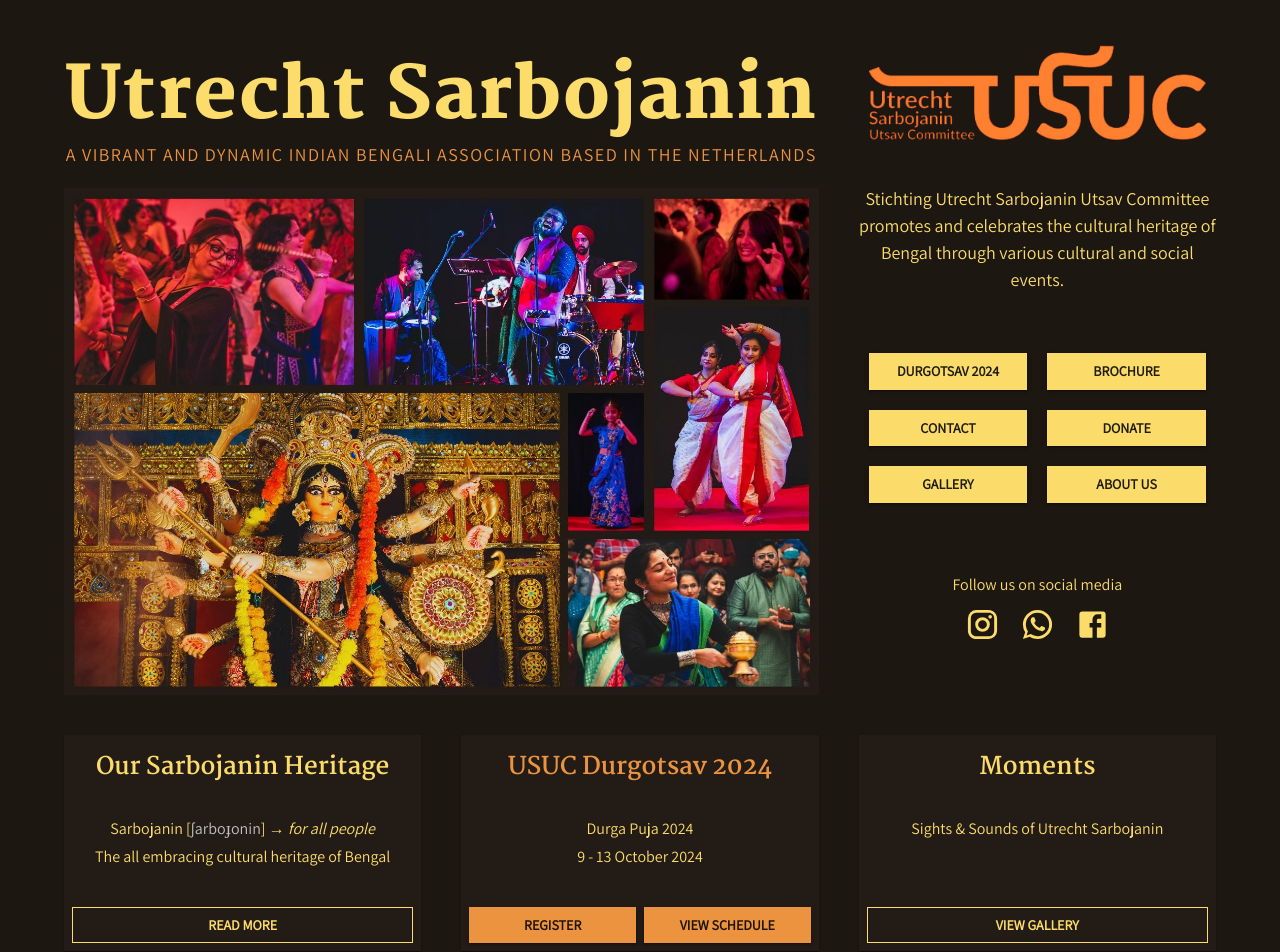
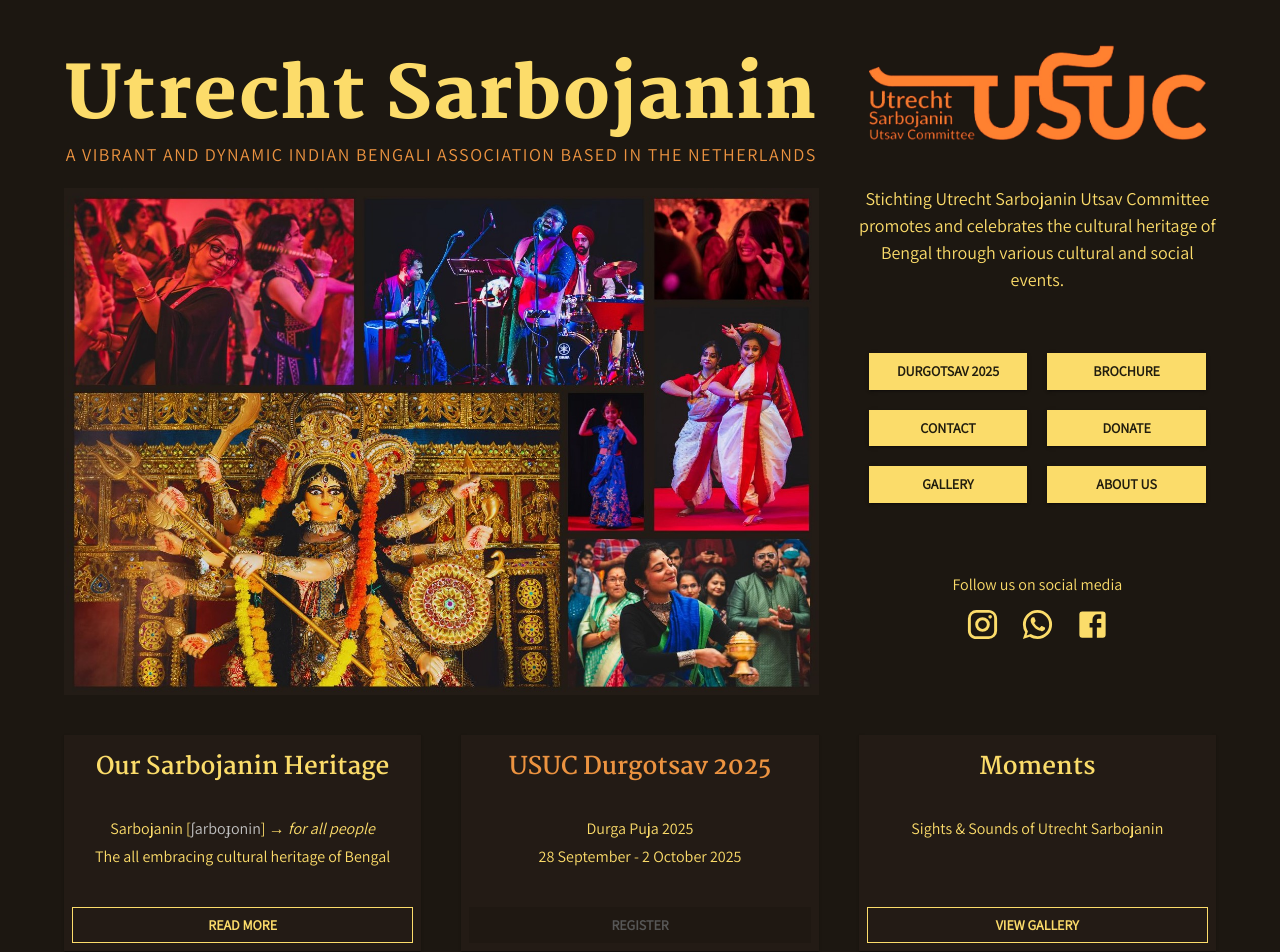
Before and after one commit to Utrecht-Sarbojanin/usuc-website, a React (Create React App) app: page /#/ in a window 1280 px wide. Shown: the top 952 px of the page. Built offline with nearby package versions, Linux system fonts and the light colour scheme.

Commit message:
Made changes from Durgotsav 2024 to Durgotsav 2025

```diff
--- a/src/App.tsx
+++ b/src/App.tsx
@@ -10,7 +10,7 @@
 import { Home } from './components/pages/Home';
 import { About } from './components/pages/About';
 import { Contact } from './components/pages/Contact';
-import { Durgotsav2024 } from './components/pages/Durgotsav2024';
+import { Durgotsav2025 } from './components/pages/Durgotsav2025';
 import { Sarbojanin } from './components/pages/Sarbojanin';
 import { Donation } from './components/pages/Donation';
 import { Registration } from './components/pages/Registration';
@@ -30,7 +30,7 @@
           <Route path="/home" element={<Home />} />
           <Route path="/about" element={<About />} />
           <Route path="/contact" element={<Contact />} />
-          <Route path="/durgotsav2024" element={<Durgotsav2024 />} />
+          <Route path="/durgotsav2025" element={<Durgotsav2025 />} />
           <Route path="/sarbojanin" element={<Sarbojanin />} />
           <Route path="/register" element={<Registration />} />
           <Route path="/donate" element={<Donation />} />
--- a/src/components/PageContainer.tsx
+++ b/src/components/PageContainer.tsx
@@ -161,7 +161,7 @@
         <List>
           {[
             { name: 'Home', link: '' },
-            { name: 'Durgotsav 2024', link: 'durgotsav2024' },
+            { name: 'Durgotsav 2025', link: 'Durgotsav2025' },
             { name: 'Brochure', link: '' },
             { name: 'Gallery', link: 'gallery' },
             // { name: 'Registration', link: 'register' },
--- a/src/components/pages/Durgotsav2024.tsx
+++ b/src/components/pages/Durgotsav2025.tsx
@@ -9,9 +9,9 @@
 import { PageContainer, theme } from '../PageContainer';
 import { ImageCredit } from '../ImageCredit';
 
-export const Durgotsav2024 = () => {
+export const Durgotsav2025 = () => {
   return (
-    <PageContainer title={'Durgotsav 2024'}>
+    <PageContainer title={'Durgotsav 2025'}>
       <Grid item xs={12} lg={7}>
         <Typography
           sx={{
@@ -28,7 +28,7 @@
           <br /> USUC is a non-profit organization run by donations, and also
           looks for opportunities to support charitable causes. One of the
           biggest events in 2024 that is going to be organized by USUC will be the Utrecht Sarbojanin
-          Durgotsav between 9 - 13 October (5 days).
+          Durgotsav between 28 September - 2 October (5 days).
           <br />
           <br />
           Durga Puja also celebrated as Navratri or Dussehra festival is an
@@ -99,7 +99,7 @@
           variant="body1"
           align="justify"
           component="p">
-          Utrecht Sarbojanin Durgotsav 9 - 13 October 2024 will be a 5-day long
+          Utrecht Sarbojanin Durgotsav 28 September - 2 October 2024 will be a 5-day long
           festival and we aim to deliver a spectacular event and one of the
           biggest Indian International Festivals in the Netherlands. This is an
           excellent opportunity for people to experience the rich multicultural
@@ -137,13 +137,16 @@
           align="center"
           color={'secondary'}
           component="p">
-          <b>
-            For detailed schedule of Durga Puja 2024 : Click{' '}
+          {/*<b>
+            For detailed schedule of Durga Puja 2025 : Click{' '}
             <Link
               sx={{ textDecoration: 'none', color: '#87ceeb' }}
               href="/#/event-schedule">
               here
             </Link>
+          </b>*/}
+          <b>
+            Detailed schedule of Durga Puja 2025 will be published soon.
           </b>
           <br/>
           <br/>
@@ -157,13 +160,16 @@
           align="center"
           color={'secondary'}
           component="p">
-          <b>
+          {/*<b>
             Registration and ticketing are open now : Click{' '}
             <Link
               sx={{ textDecoration: 'none', color: '#87ceeb' }}
               href="/#/register">
               here
             </Link>
+          </b>*/}
+          <b>
+            Registration and ticketing will open soon : coming soon
           </b>
         </Typography>
       </Grid>
--- a/src/components/pages/Home.tsx
+++ b/src/components/pages/Home.tsx
@@ -21,6 +21,7 @@
 import EmailIcon from '@mui/icons-material/Email';
 import { useNavigate } from 'react-router-dom';
 import { Logo } from '../Logo';
+import { isDisabled } from '@testing-library/user-event/dist/utils';
 
 const theme: Theme = createTheme(themeOptions);
 
@@ -225,9 +226,9 @@
           fullWidth
           variant="contained"
           onClick={() => {
-            navigateTo('durgotsav2024');
+            navigateTo('Durgotsav2025');
           }}>
-          Durgotsav 2024
+          Durgotsav 2025
         </Button>
       </Grid>
       <Grid sx={{ padding: '10px' }} item xs={6}>
@@ -328,7 +329,7 @@
           <Line>{'Celebration 2024'}</Line>
           <Line>{'14 April 2024'}</Line>
         </InfoCard>*/}
-        {/* <InfoCard
+        {/*<InfoCard
             title={'Puja Nirghonto'}
             buttons={[
               {
@@ -337,21 +338,17 @@
                 type: 'outlined'
               }
             ]}>
-            <Line>{'Detailed Schedule of Durga Puja 2024'}</Line>
-          </InfoCard> */}
+            <Line>{'Detailed Schedule of Durga Puja 2025'}</Line>
+          </InfoCard>*/}
         {isDurgotsavEnabled ? (
           <InfoCard
-            title={'USUC Durgotsav 2024'}
+            title={'USUC Durgotsav 2025'}
             specialTitle={true}
             buttons={[
-              { text: 'Register', target: 'register', type: 'secondary' },{
-                text: 'View Schedule',
-                target: 'event-schedule',
-                type: 'secondary'
-              }
+              { text: 'Register', target: 'register', type: 'outlined', disabled: true }
             ]}>
-            <Line>{'Durga Puja 2024'}</Line>
-            <Line>{'9 - 13 October 2024'}</Line>
+            <Line>{'Durga Puja 2025'}</Line>
+            <Line>{'28 September - 2 October 2025'}</Line>
           </InfoCard>
         ) : (
           ''
```
